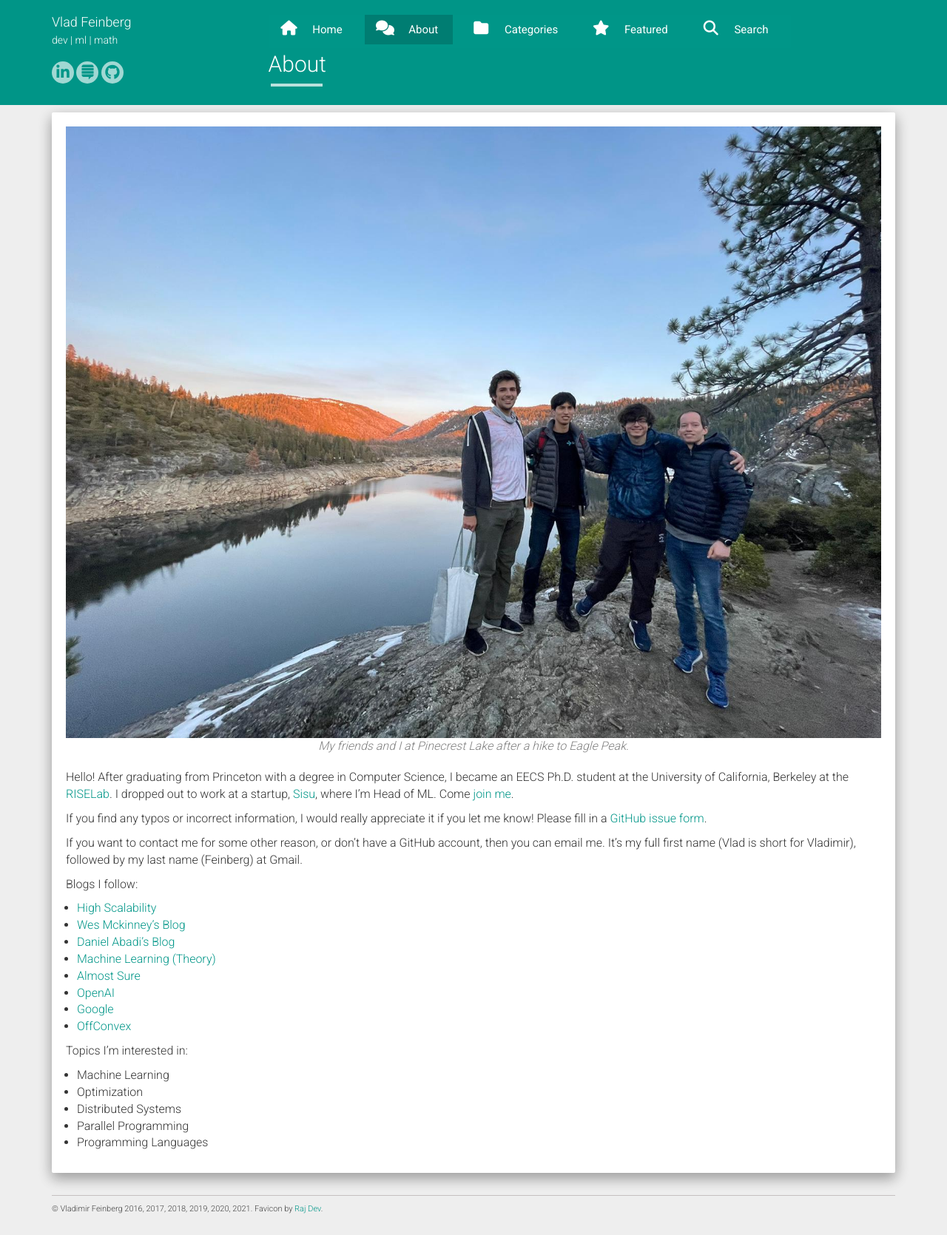
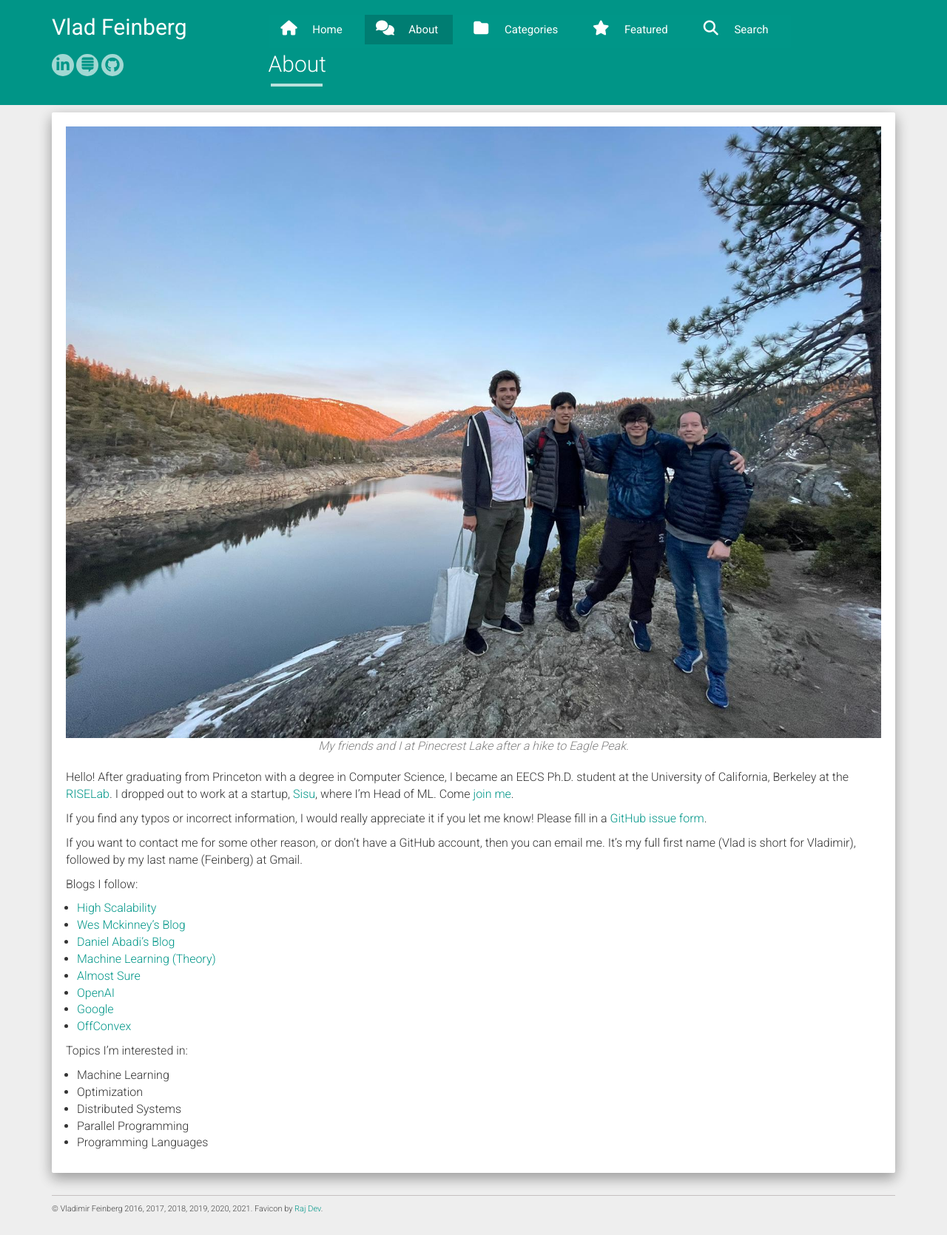
Before and after one commit to vlad17/vlad17.github.io, a Jekyll site: the page built from about.md, in a window 1280 px wide. Shown: the whole page at 74% size. Built offline with Jekyll 4.4.1, drawn with Linux system fonts in a browser that asks for light colours; nearby versions of some CDN libraries.

Commit message:
made site title bigger

```diff
--- a/_layouts/default.html
+++ b/_layouts/default.html
@@ -107,8 +107,11 @@
       <div class="row">
         <div class="col-md-3 col-sm-4 col-xs-12 px-4">
           <div class="row-details">
-            <h4 class="list-group-item-heading">{{ site.author }}</h4>
+            <h4 class="list-group-item-heading vyom-site-title">{{ site.author }}</h4>
+            {% comment %}
+            remove site description
             <p class="list-group-item-text">{{ site.about }}</p>
+            {% endcomment %}
             {% include social_links.html %}
           </div>
           <div class="navbar-header pull-right">
--- a/static/css/vyom.scss
+++ b/static/css/vyom.scss
@@ -76,3 +76,11 @@ li.current-menu-item::before {
         margin-top: 10px;
     }
 }
+
+.vyom-site-title {
+    @media (min-width: 1200px) {
+        // make title bigger and bolder to match with sibling menu row height
+        font-size: 30px;
+        font-weight: bolder;
+    }
+}
```
